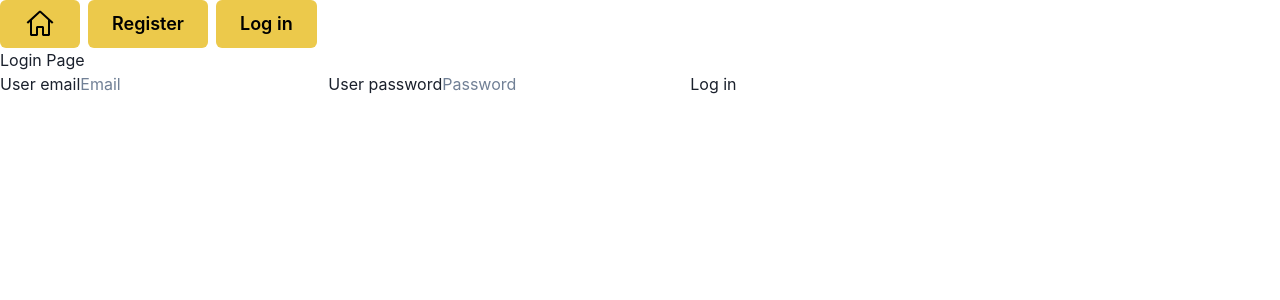
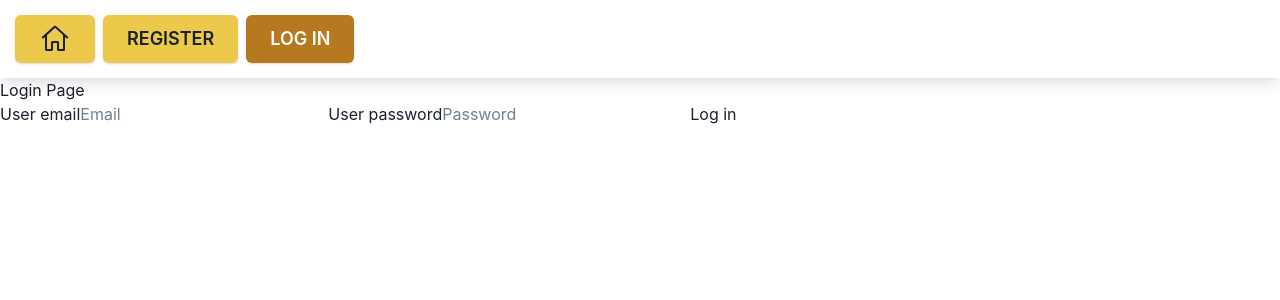
Before and after one commit to VolodymyrKudriavtsev/goit-react-hw-08-phonebook, a React (Create React App) app: page /goit-react-hw-08-phonebook/login in a window 1280 px wide. Shown: the top 300 px of the page. Built offline with nearby package versions, Linux system fonts and the light colour scheme.

Commit message:
add styles

```diff
--- a/src/components/basis/Appbar/Appbar.jsx
+++ b/src/components/basis/Appbar/Appbar.jsx
@@ -1,6 +1,6 @@
-import { Link } from 'react-router-dom';
+import { NavLink, useLocation } from 'react-router-dom';
 import { useSelector } from 'react-redux';
-import { Button, ButtonGroup, Icon } from '@chakra-ui/react';
+import { Button, ButtonGroup, Icon, Flex, Spacer } from '@chakra-ui/react';
 import { VscHome } from 'react-icons/vsc';
 
 import Navigation from '../Navigation';
@@ -8,20 +8,29 @@ import UserMenu from '../UserMenu';
 
 import { selectAuth } from 'redux/auth/slice';
 
+import settings from './style-settings';
+
 const Appbar = () => {
   const { isLoggedIn } = useSelector(selectAuth);
 
+  const { pathname } = useLocation();
+
   return (
-    <header>
-      <ButtonGroup colorScheme="yellow" size="lg">
-        <Button as={Link} to="/">
+    <Flex {...settings.header}>
+      <ButtonGroup size="lg">
+        <Button
+          as={NavLink}
+          to="/"
+          {...settings.button}
+          isActive={Boolean(pathname === '/')}
+        >
           <Icon as={VscHome} boxSize={8} />
         </Button>
         <Navigation />
       </ButtonGroup>
-
+      <Spacer />
       {isLoggedIn && <UserMenu />}
-    </header>
+    </Flex>
   );
 };
 
--- /dev/null
+++ b/src/components/basis/Appbar/style-settings.js
@@ -0,0 +1,21 @@
+const settings = {
+  button: {
+    bg: 'yellow.400',
+    boxShadow: 'base',
+    _hover: { color: 'white', bg: 'yellow.500' },
+    _active: { color: 'white', bg: 'yellow.600' },
+  },
+
+  header: {
+    zIndex: 1,
+    pos: 'fixed',
+    top: 0,
+    left: 0,
+    right: 0,
+    bg: 'white',
+    p: '15px',
+    boxShadow: 'lg',
+  },
+};
+
+export default settings;
--- a/src/components/basis/Navigation/Navigation.jsx
+++ b/src/components/basis/Navigation/Navigation.jsx
@@ -1,22 +1,33 @@
 import { useSelector } from 'react-redux';
-import { Link } from 'react-router-dom';
+import { Link, useLocation } from 'react-router-dom';
 import { Button } from '@chakra-ui/react';
 
 import items from './items';
+import settings from './style-settings';
 import { selectAuth } from 'redux/auth/slice';
 
 const Navigation = () => {
   const { isLoggedIn } = useSelector(selectAuth);
 
+  const { pathname } = useLocation();
+
   const filteredItems = !isLoggedIn
     ? items.filter(item => !item.private)
     : items.filter(item => item.private);
 
-  const elements = filteredItems.map(({ id, text, link }) => (
-    <Button as={Link} key={id} to={link}>
-      {text}
-    </Button>
-  ));
+  const elements = filteredItems.map(({ id, text, link }) => {
+    return (
+      <Button
+        as={Link}
+        key={id}
+        to={link}
+        {...settings.button}
+        isActive={Boolean(pathname === link)}
+      >
+        {text}
+      </Button>
+    );
+  });
 
   return [elements];
 };
--- /dev/null
+++ b/src/components/basis/Navigation/style-settings.js
@@ -0,0 +1,11 @@
+const settings = {
+  button: {
+    bg: 'yellow.400',
+    boxShadow: 'base',
+    _hover: { color: 'white', bg: 'yellow.500' },
+    _active: { color: 'white', bg: 'yellow.600' },
+    textTransform: 'uppercase',
+  },
+};
+
+export default settings;
--- a/src/components/basis/UserMenu/UserMenu.jsx
+++ b/src/components/basis/UserMenu/UserMenu.jsx
@@ -1,4 +1,5 @@
 import { useSelector, useDispatch } from 'react-redux';
+import { Box, Flex } from '@chakra-ui/react';
 
 import Button from 'shared/components/Button';
 import { ReactComponent as Avatar } from '../../../icons/user.svg';
@@ -16,14 +17,16 @@ const UserMenu = () => {
   };
 
   return (
-    <div>
+    <Flex>
       <Avatar />
-      <p>{name}</p>
-      <p>{email}</p>
+      <Box>
+        <p>{name}</p>
+        <p>{email}</p>
+      </Box>
       <Button onClick={onLogout} type="button">
         Log out
       </Button>
-    </div>
+    </Flex>
   );
 };
 
--- a/src/pages/ContactsPage/ContactsPage.jsx
+++ b/src/pages/ContactsPage/ContactsPage.jsx
@@ -14,13 +14,13 @@ const ContactsPage = () => {
   };
 
   return (
-    <>
+    <div style={{ position: 'relative', top: '78px', height: '100vh' }}>
       <h1>Phonebook</h1>
       <ContactForm onSubmit={handleAddContact} />
       <h2>Contacts</h2>
       <Filter />
       <ContactList />
-    </>
+    </div>
   );
 };
 
--- a/src/pages/HomePage/HomePage.jsx
+++ b/src/pages/HomePage/HomePage.jsx
@@ -1,7 +1,11 @@
-import WellcomeText from './WellcomeText';
+import WellcomeText from '../../shared/components/WellcomText';
 
 const HomePage = () => {
-  return <WellcomeText />;
+  return (
+    <div style={{ position: 'relative', top: '78px', height: '100vh' }}>
+      <WellcomeText />
+    </div>
+  );
 };
 
 export default HomePage;
--- a/src/pages/LoginPage/LoginPage.jsx
+++ b/src/pages/LoginPage/LoginPage.jsx
@@ -12,10 +12,10 @@ const LoginPage = () => {
   };
 
   return (
-    <>
+    <div style={{ position: 'relative', top: '78px', height: '100vh' }}>
       <h1>Login Page</h1>
       <LoginForm onSubmit={handleLogin} />
-    </>
+    </div>
   );
 };
 
--- a/src/pages/RegisterPage/RegisterPage.jsx
+++ b/src/pages/RegisterPage/RegisterPage.jsx
@@ -12,10 +12,10 @@ const RegisterPage = () => {
   };
 
   return (
-    <>
+    <div style={{ position: 'relative', top: '78px', height: '100vh' }}>
       <h1>Register Page</h1>
       <RegisterForm onSubmit={handleSignup} />
-    </>
+    </div>
   );
 };
 
--- a/src/pages/HomePage/WellcomeText.jsx
+++ b/src/shared/components/WellcomText/WellcomeText.jsx
@@ -1,19 +1,20 @@
-import { Link as ReachLink } from 'react-router-dom';
+import { Link as ReactLink } from 'react-router-dom';
 import { Link } from '@chakra-ui/react';
+import settings from './style-settings';
 
 const WellcomeText = () => {
   return (
-    <div>
+    <>
       Welcome to the Phone Book! To use this application, please{' '}
-      <Link as={ReachLink} to="/register" color="yellow.400">
+      <Link as={ReactLink} to="/register" {...settings.link}>
         register
       </Link>{' '}
       or{' '}
-      <Link as={ReachLink} to="/login" color="yellow.400">
+      <Link as={ReactLink} to="/login" {...settings.link}>
         log in
       </Link>
       .
-    </div>
+    </>
   );
 };
 
--- /dev/null
+++ b/src/shared/components/WellcomText/index.js
@@ -0,0 +1 @@
+export { default } from './WellcomeText';
--- /dev/null
+++ b/src/shared/components/WellcomText/style-settings.js
@@ -0,0 +1,8 @@
+const settings = {
+  link: {
+    color: 'yellow.400',
+    _hover: { color: 'yellow.500', textDecoration: 'underline' },
+  },
+};
+
+export default settings;
```
